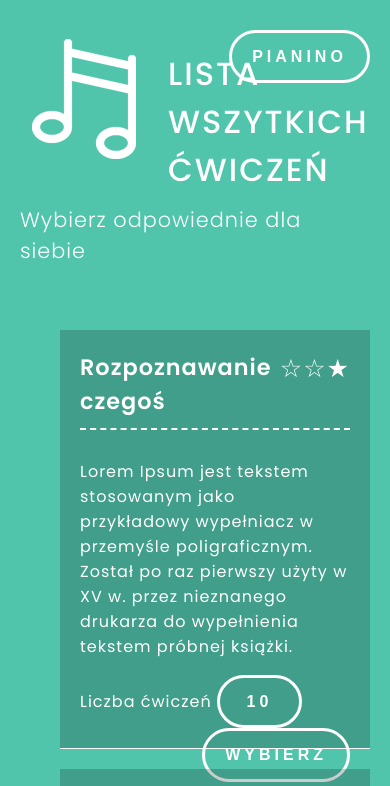
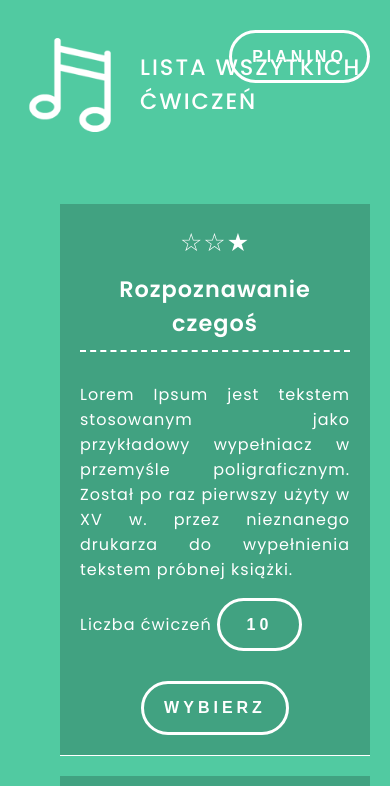
Before and after one commit to Solpatium/MusicTrainer, a website: page templates/list.html in a window 390 px wide. Shown: the top 786 px of the page. Drawn offline with Linux system fonts and the light colour scheme.

Commit message:
Added mobile styles

```diff
--- a/templates/styles.css
+++ b/templates/styles.css
@@ -247,3 +247,47 @@ header {
 #final-score {
     font-size: 2.2em;
 }
+
+.list.answers {
+  padding-left: 0;
+}
+
+@media (max-width: 780px) {
+    .exercise .hardness {
+        position: static;
+        display: block;
+        text-align: center;
+        margin-bottom: 10px;
+    }
+    .exercise-title {
+        text-align:center;
+    }
+    .exercise-content {
+        text-align: justify;
+    }
+    body {
+        animation: 0;
+    }
+    #visualizer {
+        display: none;
+    }
+}
+
+@media (max-width: 600px) {
+    #stage-subtitle {
+        display: none;
+    }
+    .select-exercise {
+        float: none;
+        display: block;
+        margin: auto;
+        margin-top: 30px;
+    }
+    #stage-title {
+        font-size: 1.4em;
+        margin-bottom: 50px;
+    }
+    #logo {
+        max-width: 100px;
+    }
+}
```
